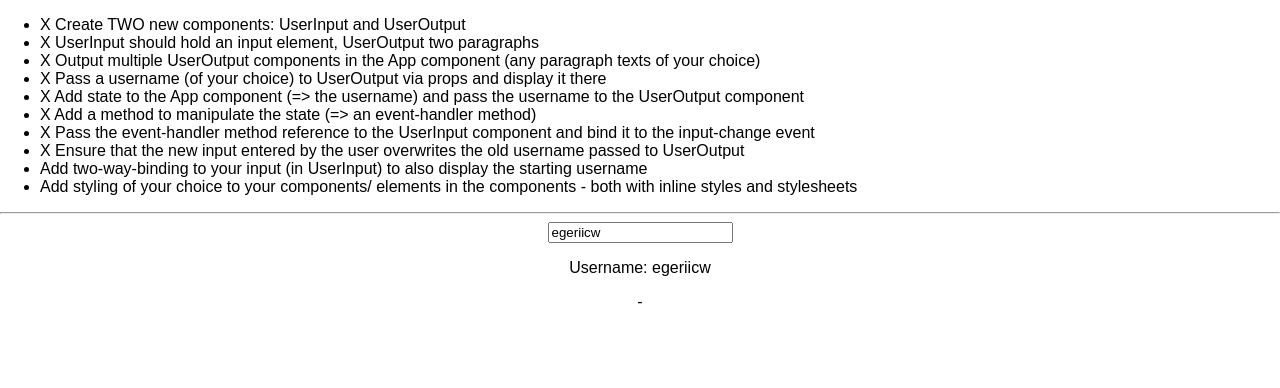
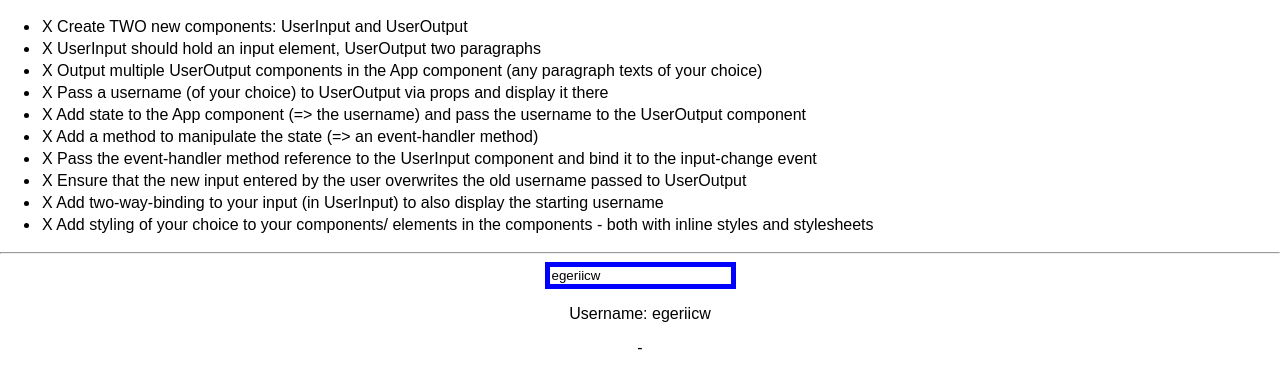
Before and after one commit to egeriicw/react-complete-guide_lesson50optional, a React (Create React App) app: page / in a window 1280 px wide. Shown: the top 388 px of the page. Built offline with nearby package versions, Linux system fonts and the light colour scheme.

Commit message:
Added styling

```diff
--- a/src/App.css
+++ b/src/App.css
@@ -30,4 +30,5 @@
 
 li {
   text-align: left;
+  padding: 2px;
 }
--- a/src/App.js
+++ b/src/App.js
@@ -21,8 +21,8 @@ class App extends Component {
           <li>X Add a method to manipulate the state (=> an event-handler method)</li>
           <li>X Pass the event-handler method reference to the UserInput component and bind it to the input-change event</li>
           <li>X Ensure that the new input entered by the user overwrites the old username passed to UserOutput</li>
-          <li>Add two-way-binding to your input (in UserInput) to also display the starting username</li>
-          <li>Add styling of your choice to your components/ elements in the components - both with inline styles and stylesheets</li>
+          <li>X Add two-way-binding to your input (in UserInput) to also display the starting username</li>
+          <li>X Add styling of your choice to your components/ elements in the components - both with inline styles and stylesheets</li>
         </ul>
         <hr />
         <UserInput
--- a/src/Components/UserInput/UserInput.js
+++ b/src/Components/UserInput/UserInput.js
@@ -1,8 +1,14 @@
 import React from 'react';
 
 const userinput = (props) => {
+
+    const style = {
+        border: "5px solid blue",
+    };
+
     return (
         <input type="text"
+            style={style}
             onChange={props.changed}
             value={props.currentName}
         />
```
